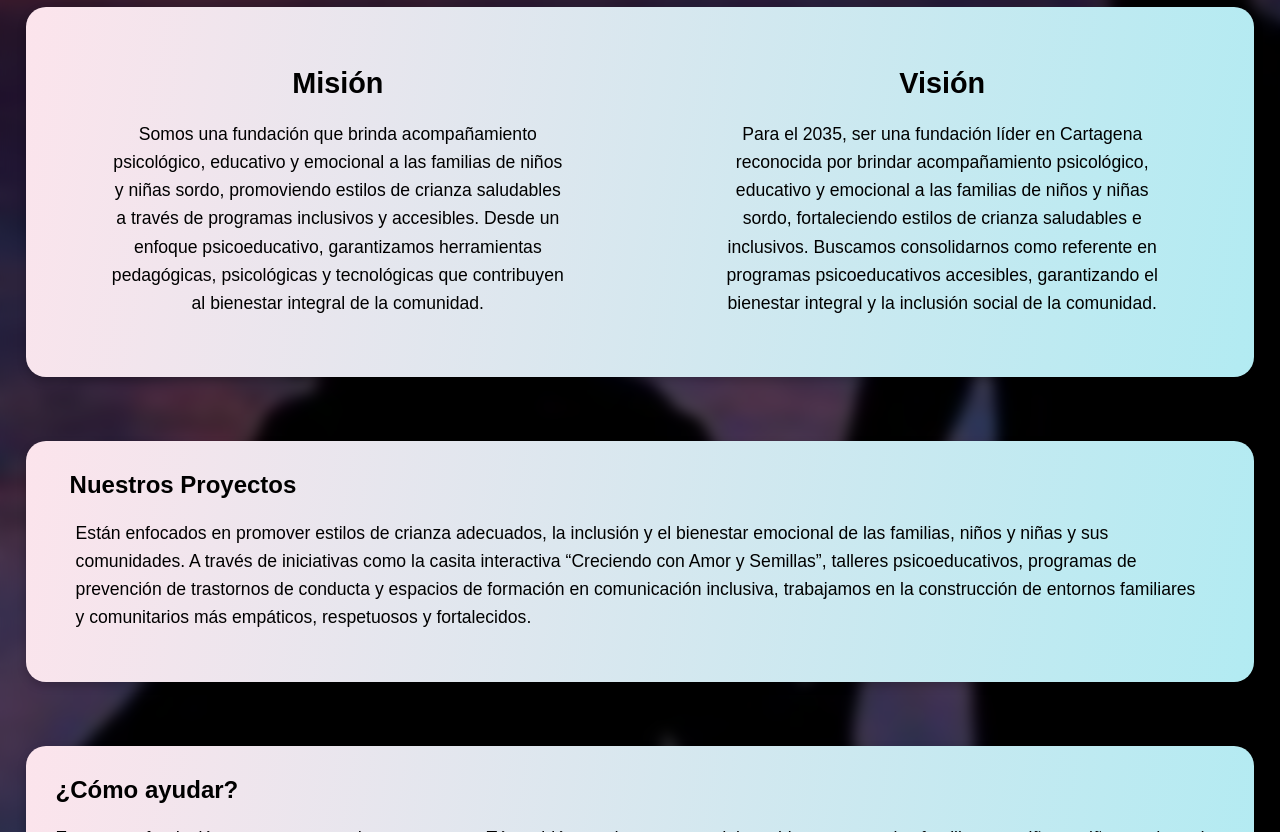
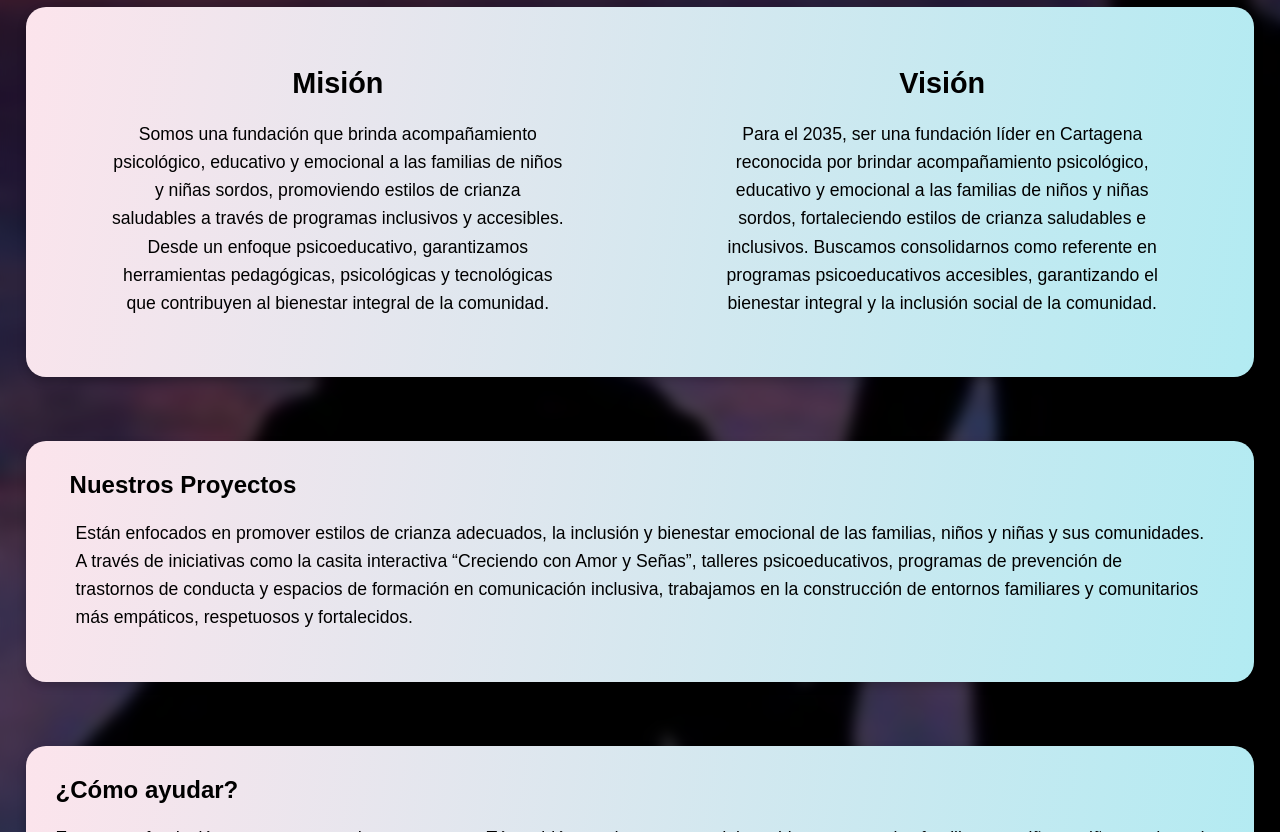
Before and after one commit to YayzxerProgramer/Flore-Ser, a plain HTML site: page index.html in a window 1280 px wide. Shown: the part 1920-2752 px from the top of the page. Drawn offline with Linux system fonts and the light colour scheme.

Commit message:
Update index.html

```diff
--- a/index.html
+++ b/index.html
@@ -35,7 +35,7 @@
         <div class="texto-quienes">
             <h2 id="quienes_somos">¿Quiénes somos?</h2>
             <p>
-                En la Fundación Flore-Ser creemos que cada niño y niña sordo merece crecer en un hogar basado en el
+                En la Fundación FloreSer creemos que cada niño y niña sordo merece crecer en un hogar basado en el
                 amor, el respeto y la inclusión. Por ello acompañamos a las familias a través de programas
                 psicoeducativos, talleres interactivos y actividades comunitarias que fortalecen la crianza y promueven
                 el bienestar integral.
@@ -90,7 +90,7 @@
                 <h2>Misión</h2>
                 <p>
                     Somos una fundación que brinda acompañamiento psicológico, educativo y
-                    emocional a las familias de niños y niñas sordo, promoviendo estilos de
+                    emocional a las familias de niños y niñas sordos, promoviendo estilos de
                     crianza saludables a través de programas inclusivos y accesibles. Desde un
                     enfoque psicoeducativo, garantizamos herramientas pedagógicas, psicológicas y
                     tecnológicas que contribuyen al bienestar integral de la comunidad.
@@ -100,7 +100,7 @@
                 <h2>Visión</h2>
                 <p>
                     Para el 2035, ser una fundación líder en Cartagena reconocida por brindar acompañamiento
-                    psicológico, educativo y emocional a las familias de niños y niñas sordo, fortaleciendo estilos
+                    psicológico, educativo y emocional a las familias de niños y niñas sordos, fortaleciendo estilos
                     de crianza saludables e inclusivos. Buscamos consolidarnos como referente en programas
                     psicoeducativos accesibles, garantizando el bienestar integral y la inclusión social de la
                     comunidad.
@@ -112,9 +112,9 @@
         <h2 id="nuestros_proyectos">Nuestros Proyectos</h2>
         <section class="nuestrosproyectos">
             <p>
-                Están enfocados en promover estilos de crianza adecuados, la inclusión y el bienestar emocional de las
+                Están enfocados en promover estilos de crianza adecuados, la inclusión y bienestar emocional de las
                 familias, niños y niñas y sus comunidades. A través de iniciativas como la casita interactiva “Creciendo
-                con Amor y Semillas”, talleres psicoeducativos, programas de prevención de trastornos de conducta y
+                con Amor y Señas”, talleres psicoeducativos, programas de prevención de trastornos de conducta y
                 espacios de formación en comunicación inclusiva, trabajamos en la construcción de entornos familiares y
                 comunitarios más empáticos, respetuosos y fortalecidos.
             </p>
```
